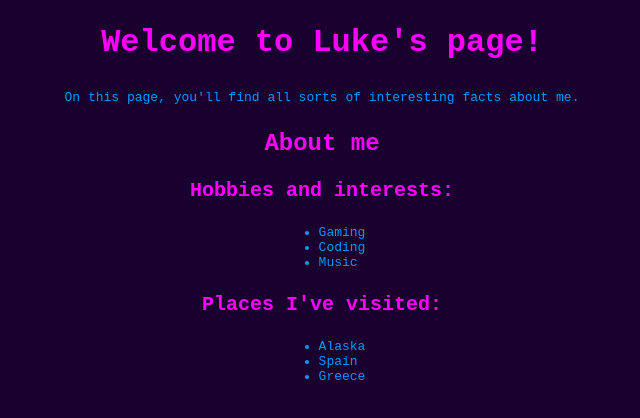
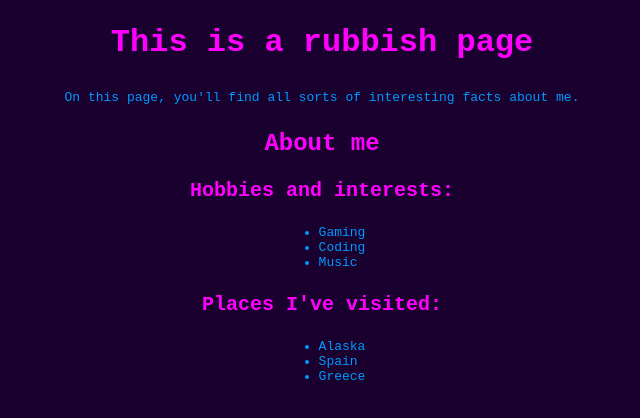
Before and after one commit to Nema-co/origins, a plain HTML site: page index.html in a window 1280 px wide. Shown: the whole page, without its empty margins (318-958 px from the left). Drawn offline with Linux system fonts and the light colour scheme.

Commit message:
Change main header

```diff
--- a/index.html
+++ b/index.html
@@ -8,7 +8,7 @@
   </head>
 
   <body>
-    <h1>Welcome to Luke's page!</h1>
+    <h1>This is a rubbish page</h1>
     <p>On this page, you'll find all sorts of interesting facts about me.</p>
     <h2>About me</h2>
 
```
